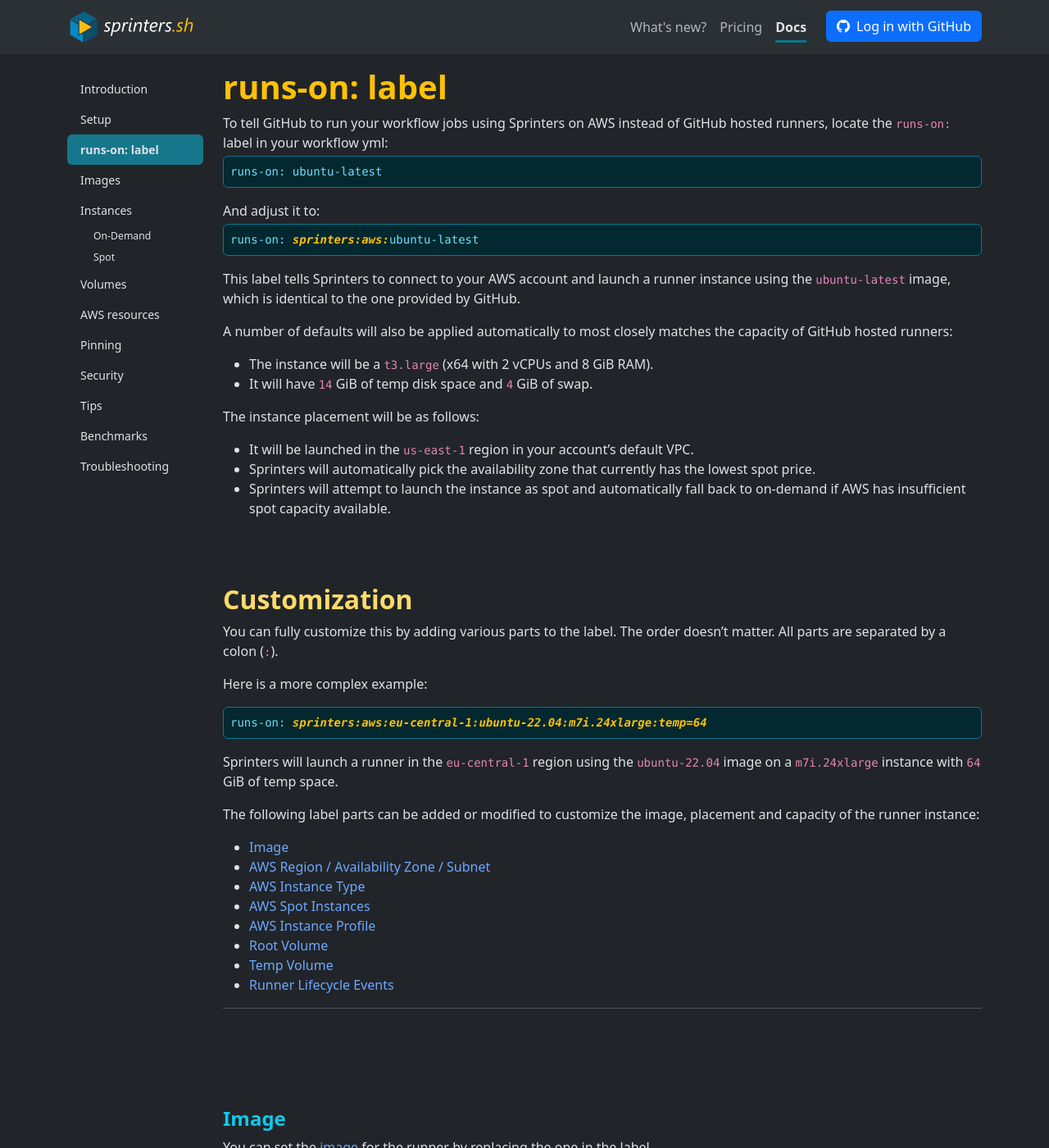
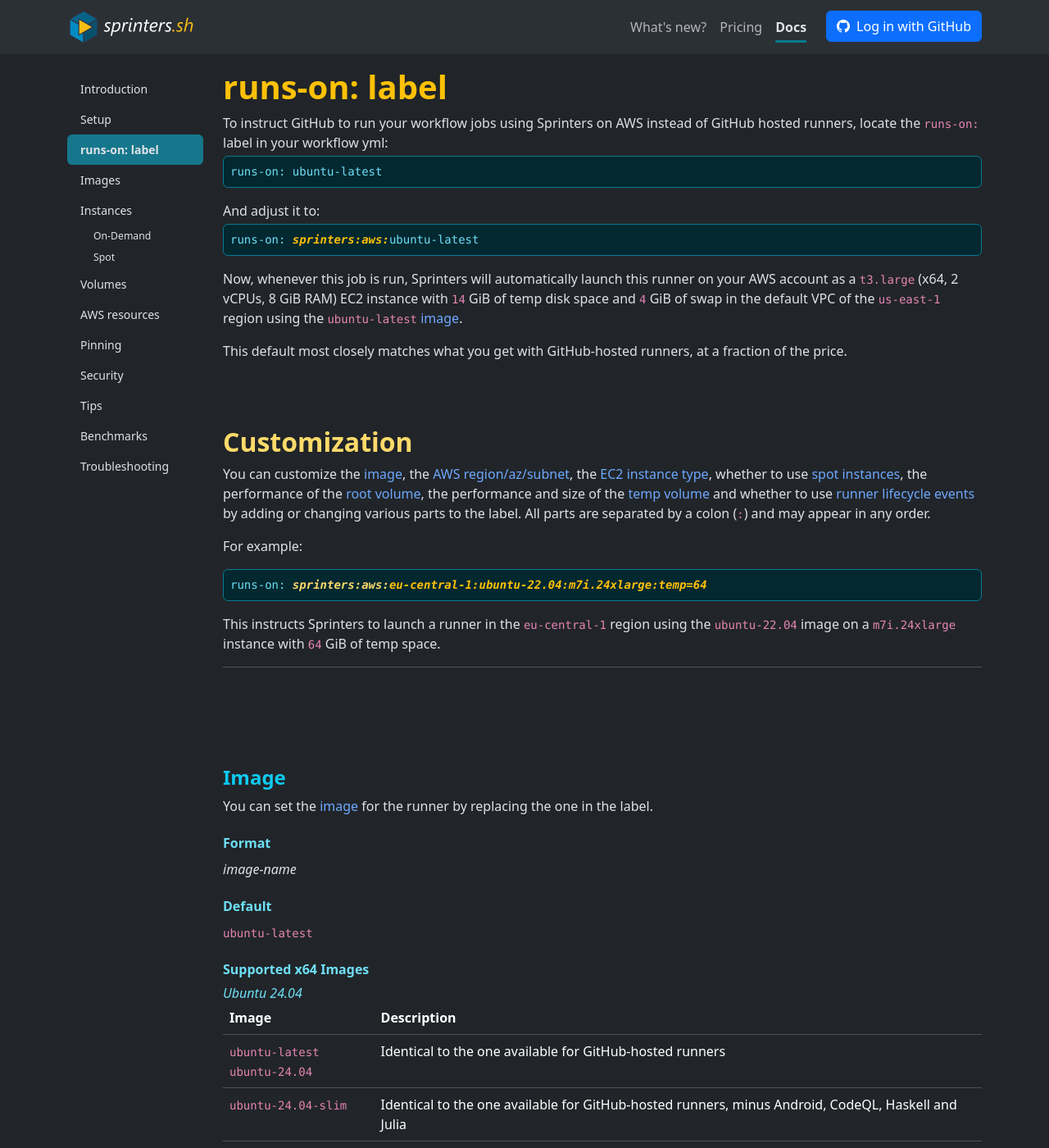
Before and after one commit to sprinters-sh/sprinters.sh, a Jekyll site: the page built from docs/label.md, in a window 1280 px wide and 1400 px high. Shown: the whole window at 82% size. Built offline with Jekyll 4.4.1, drawn with Linux system fonts in a browser that asks for light colours; some of the changed text lies outside the part shown.

Commit message:
Reworded intro

```diff
--- a/docs/label.md
+++ b/docs/label.md
@@ -3,7 +3,7 @@
 title: "runs-on: label"
 ---
 
-<p class="mb-1">To tell GitHub to run your workflow jobs using Sprinters on AWS instead of GitHub hosted runners,
+<p class="mb-1">To instruct GitHub to run your workflow jobs using Sprinters on AWS instead of GitHub hosted runners,
     locate the <code>runs-on:</code> label in your workflow yml:</p>
 <div class="alert alert-info font-monospace p-0 mb-3 position-relative" role="alert">
     <pre class="mb-0 p-2 fs-7">runs-on: ubuntu-latest</pre>
@@ -14,41 +14,27 @@
     <pre class="mb-0 p-2 fs-7">runs-on: <span class="fw-bold fst-italic text-warning">sprinters:aws:</span>ubuntu-latest</pre>
 </div>
 
-This label tells Sprinters to connect to your AWS account
-and launch a runner instance using the `ubuntu-latest` image, which is identical to the one provided by GitHub.
+Now, whenever this job is run, Sprinters will automatically launch this runner on your AWS account as
+a `t3.large` (x64, 2 vCPUs, 8 GiB RAM) EC2 instance with `14` GiB of temp disk space and `4` GiB of swap
+in the default VPC of the `us-east-1` region using the `ubuntu-latest` [image](/docs/image).
 
-A number of defaults will also be applied automatically to most closely matches the capacity of GitHub hosted runners:
-
-- The instance will be a `t3.large` (x64 with 2 vCPUs and 8 GiB RAM).
-- It will have `14` GiB of temp disk space and `4` GiB of swap.
-
-The instance placement will be as follows:
-- It will be launched in the `us-east-1` region in your account's default VPC.
-- Sprinters will automatically pick the availability zone that currently has the lowest spot price.
-- Sprinters will attempt to launch the instance as spot and automatically fall back to on-demand if AWS has insufficient spot capacity available.
+This default most closely matches what you get with GitHub-hosted runners, at a fraction of the price.
 
 {% include h2.html id="customization" text="Customization" %}
 
-You can fully customize this by adding various parts to the label. The order doesn't matter. All parts are separated by a colon (`:`).
+You can customize the [image](#image), the [AWS region/az/subnet](#placement), the [EC2 instance type](#instance-type),
+whether to use [spot instances](#spot),
+the performance of the [root volume](#root), the performance and size of the [temp volume](#temp) and
+whether to use [runner lifecycle events](#events)
+by adding or changing various parts to the label. All parts are separated by a colon (`:`) and may appear in any order.
 
-Here is a more complex example:
+For example:
 
 <div class="alert alert-info font-monospace p-0 mb-3 position-relative" role="alert">
-    <pre class="mb-0 p-2 fs-7">runs-on: <span class="fw-bold fst-italic text-warning">sprinters:aws:eu-central-1:ubuntu-22.04:m7i.24xlarge:temp=64</span></pre>
+    <pre class="mb-0 p-2 fs-7">runs-on: <span class="fw-bold fst-italic text-warning-emphasis">sprinters:aws:<span class="text-warning">eu-central-1:ubuntu-22.04:m7i.24xlarge:temp=64</span></span></pre>
 </div>
 
-Sprinters will launch a runner in the `eu-central-1` region using the `ubuntu-22.04` image on a `m7i.24xlarge` instance with `64` GiB of temp space.
-
-The following label parts can be added or modified to customize the image, placement and capacity of the runner instance:
-
-- [Image](#image)
-- [AWS Region / Availability Zone / Subnet](#placement)
-- [AWS Instance Type](#instance-type)
-- [AWS Spot Instances](#spot)
-- [AWS Instance Profile](#instance-profile)
-- [Root Volume](#root)
-- [Temp Volume](#temp)
-- [Runner Lifecycle Events](#events)
+This instructs Sprinters to launch a runner in the `eu-central-1` region using the `ubuntu-22.04` image on a `m7i.24xlarge` instance with `64` GiB of temp space.
 
 ---
 {: .mb-7 }
@@ -271,31 +257,6 @@
 {: .mb-7 }
 
 
-{% include h3.html id="instance-profile" text="AWS Instance Profile" %}
-To access resources in your AWS account without the need to store long-lived AWS credentials as GitHub Actions secrets,
-you can {% include external-link.html text="associate an IAM instance profile" href="https://docs.aws.amazon.com/AWSEC2/latest/UserGuide/iam-roles-for-amazon-ec2.html" %} with
-your runner instance. The instance will then automatically have AWS credentials available with the permissions of
-the IAM role linked to the instance profile.
-
-{% include h4.html text="Format" %}
-profile=_instance-profile-name_
-
-{% include h4.html text="Default" %}
-_none_
-
-{% include h4.html text="Example" %}
-To associate your instance with the `my-instance-profile` instance profile, change the label to:
-
-<div class="alert alert-info font-monospace p-0 mb-3 position-relative" role="alert">
-    <pre class="mb-0 p-2 fs-7">runs-on: sprinters:aws:ubuntu-latest:<span class="fw-bold fst-italic text-warning">profile=my-instance-profile</span></pre>
-</div>
-
-See also: [Accessing AWS Resources](/docs/aws-resources#instance-profile) for more info.
-
----
-{: .mb-7 }
-
-
 {% include h3.html id="root" text="Root Volume" %}
 You can adjust the performance of the [root volume](/docs/volumes) by appending a performance specification to the label.
 
```
